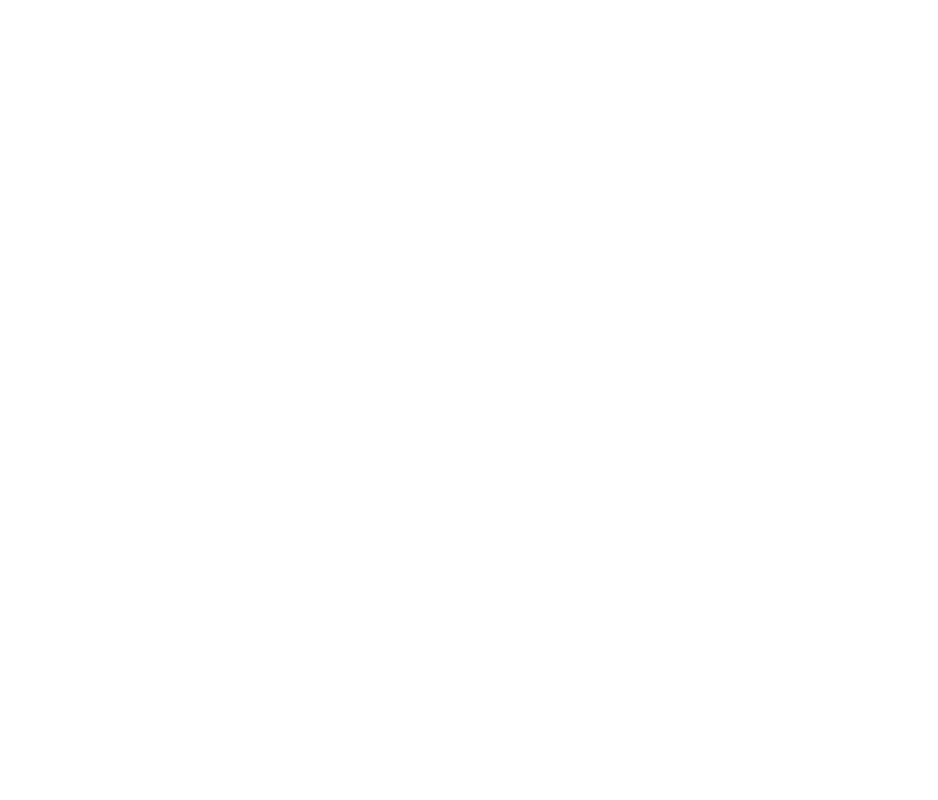
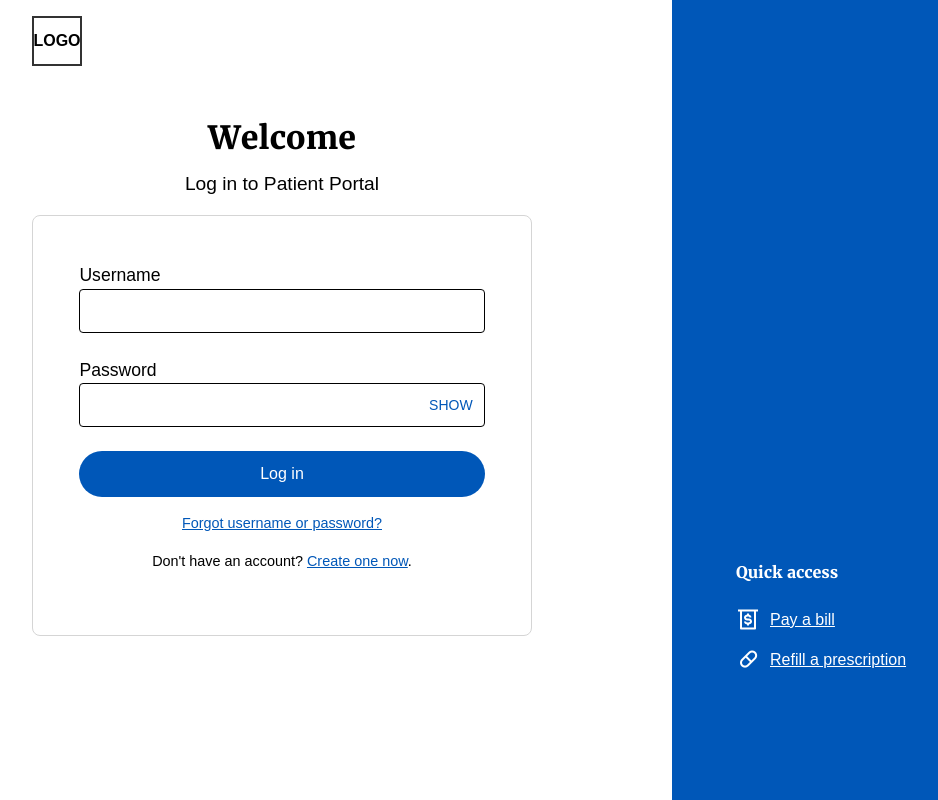
Before and after one commit to St4ckkk/health-recording-system, a PHP site: page /views/signin_signup/signin.html in a window 1280 px wide. Before the commit the part shown is empty. Shown: the whole page, without its empty margins (108-1046 px from the left). Run offline with PHP 8.4, Linux system fonts and the light colour scheme; some libraries are stand-ins or nearby versions.

Commit message:
added login page

```diff
--- a/frontend/views/signin_signup/signin.html
+++ b/frontend/views/signin_signup/signin.html
@@ -0,0 +1,274 @@
+<!DOCTYPE html>
+<html lang="en">
+<head>
+    <meta charset="UTF-8">
+    <meta name="viewport" content="width=device-width, initial-scale=1.0">
+    <title>Clinic Patient Portal</title>
+    <link rel="stylesheet" href="../../globals.css">
+    <link rel="stylesheet" href="../../node_modules/boxicons/css/boxicons.min.css">
+    <style>
+        * {
+            margin: 0;
+            padding: 0;
+            box-sizing: border-box;
+        }
+
+        body {
+            font-family: var(--font-body);
+            line-height: 1.5;
+            background-color: #fff;
+            min-height: 100vh;
+            display: flex;
+        }
+
+        .main-container {
+            display: flex;
+            width: 100%;
+            min-height: 100vh;
+        }
+
+        .login-section {
+            padding: 1rem;
+            margin: 0 auto;
+        }
+
+        .sidebar {
+            background-color: #0057B8;
+            color: white;
+            padding: 2rem;
+            width: 500px;
+            display: flex;
+            align-items: flex-end;
+        }
+
+        .logo {
+            width: 80px;
+            margin-bottom: 3rem;
+        }
+
+        .login-header {
+            text-align: center;
+        }
+
+        .login-header h1 {
+            font-size: 2rem;
+            font-weight: 600;
+            font-family: var(--font-heading);
+            margin-bottom: 0.5rem;
+        }
+
+        .login-header p {
+            font-size: 1.2rem;
+            margin-bottom: 1rem;
+        }
+
+        .login-form {
+            max-width: 500px;
+            width: 800px;
+            padding: 2.9rem;
+            border: 1px solid #d5d5d5;
+            border-radius: 8px;
+        }
+
+        .form-group {
+            margin-bottom: 1.5rem;
+        }
+
+        label {
+            display: block;
+            font-size: 1.1rem;
+            font-weight: 500;
+        }
+
+        .input-wrapper {
+            position: relative;
+        }
+
+        input {
+            width: 100%;
+            padding: 0.75rem;
+            border: 1px solid #000;
+            border-radius: 4px;
+            font-size: 1rem;
+        }
+
+        .show-password {
+            position: absolute;
+            right: 12px;
+            top: 50%;
+            transform: translateY(-50%);
+            color: #0057B8;
+            background: none;
+            border: none;
+            cursor: pointer;
+            font-size: 0.875rem;
+            font-weight: 500;
+        }
+
+        .login-button {
+            width: 100%;
+            padding: 0.875rem;
+            background-color: #0057B8;
+            color: white;
+            border: none;
+            border-radius: 9999px;
+            font-size: 1rem;
+            font-weight: 500;
+            cursor: pointer;
+        }
+
+        .login-button:hover {
+            background-color: #004C9E;
+        }
+
+        .forgot-credentials {
+            text-align: center;
+            margin: 1rem 0;
+            font-size: .9rem;
+
+        }
+
+        .create-account {
+            text-align: center;
+            margin-bottom: 1rem;
+            font-size: .9rem;
+        }
+
+        a {
+            color: #0057B8;
+        }
+
+        /* Sidebar Styles */
+        .quick-access {
+            margin-bottom: 3rem;
+            padding: 2rem;
+        }
+
+        .quick-access h2 {
+            font-size: 1rem;
+            font-family: var(--font-heading);
+            margin-bottom: 1.5rem;
+
+        }
+
+        .quick-link {
+            display: flex;
+            align-items: center;
+            color: white;
+            text-decoration: none;
+            margin-bottom: 1rem;
+            font-weight: 500;
+        }
+
+        .quick-link i {
+            margin-right: 10px;
+            font-size: 1.5rem;
+            font-weight: 300;
+        }
+
+
+        .quick-link span {
+            font-size: 1rem;
+            position: relative;
+            text-decoration: underline;
+            font-weight: 500;
+        }
+
+
+        /* Responsive Design */
+        @media (max-width: 1024px) {
+            .main-container {
+                flex-direction: column;
+            }
+
+            .sidebar {
+                width: 100%;
+            }
+
+            .login-section {
+                padding: 2rem 1rem;
+            }
+
+            .app-buttons {
+                justify-content: center;
+            }
+        }
+
+        @media (max-width: 480px) {
+            .app-buttons {
+                flex-direction: column;
+                align-items: center;
+            }
+        }
+    </style>
+</head>
+<body>
+    <div class="main-container">
+        <div class="login-section">
+            <div class="logo">
+                <div style="border: 2px solid #333; width: 50px; height: 50px; display: flex; justify-content: center; align-items: center; font-weight: bold;">LOGO</div>
+            </div>
+
+            <div class="login-header">
+                <h1>Welcome</h1>
+            <p class="subtitle">Log in to Patient Portal</p>
+            </div>
+            <form class="login-form">
+                <div class="form-group">
+                    <label for="username">Username</label>
+                    <div class="input-wrapper">
+                        <input type="text" id="username" name="username" required>
+                    </div>
+                </div>
+
+                <div class="form-group">
+                    <label for="password">Password</label>
+                    <div class="input-wrapper">
+                        <input type="password" id="password" name="password" required>
+                        <button type="button" class="show-password">SHOW</button>
+                    </div>
+                </div>
+
+                <button type="submit" class="login-button">Log in</button>
+
+                <div class="forgot-credentials">
+                    <a href="#">Forgot username or password?</a>
+                </div>
+
+                <div class="create-account">
+                    Don't have an account? <a href="#">Create one now</a>.
+                </div>
+            </form>
+
+        </div>
+
+        <div class="sidebar">
+            <div class="quick-access">
+                <h2>Quick access</h2>
+                <a href="#" class="quick-link">
+                    <i class='bx bx-money-withdraw'></i>
+                    <span>Pay a bill</span>
+                </a>
+                <a href="#" class="quick-link">
+                    <i class='bx bx-capsule'></i>
+                    <span>Refill a prescription</span>
+                </a>
+            </div>
+        </div>
+    </div>
+
+    <script>
+        // Show/Hide Password functionality
+        document.querySelector('.show-password').addEventListener('click', function() {
+            const passwordInput = document.getElementById('password');
+            if (passwordInput.type === 'password') {
+                passwordInput.type = 'text';
+                this.textContent = 'HIDE';
+            } else {
+                passwordInput.type = 'password';
+                this.textContent = 'SHOW';
+            }
+        });
+    </script>
+</body>
+</html>
```
Also changed, not shown: frontend/index.css (+83 -0 lines).
